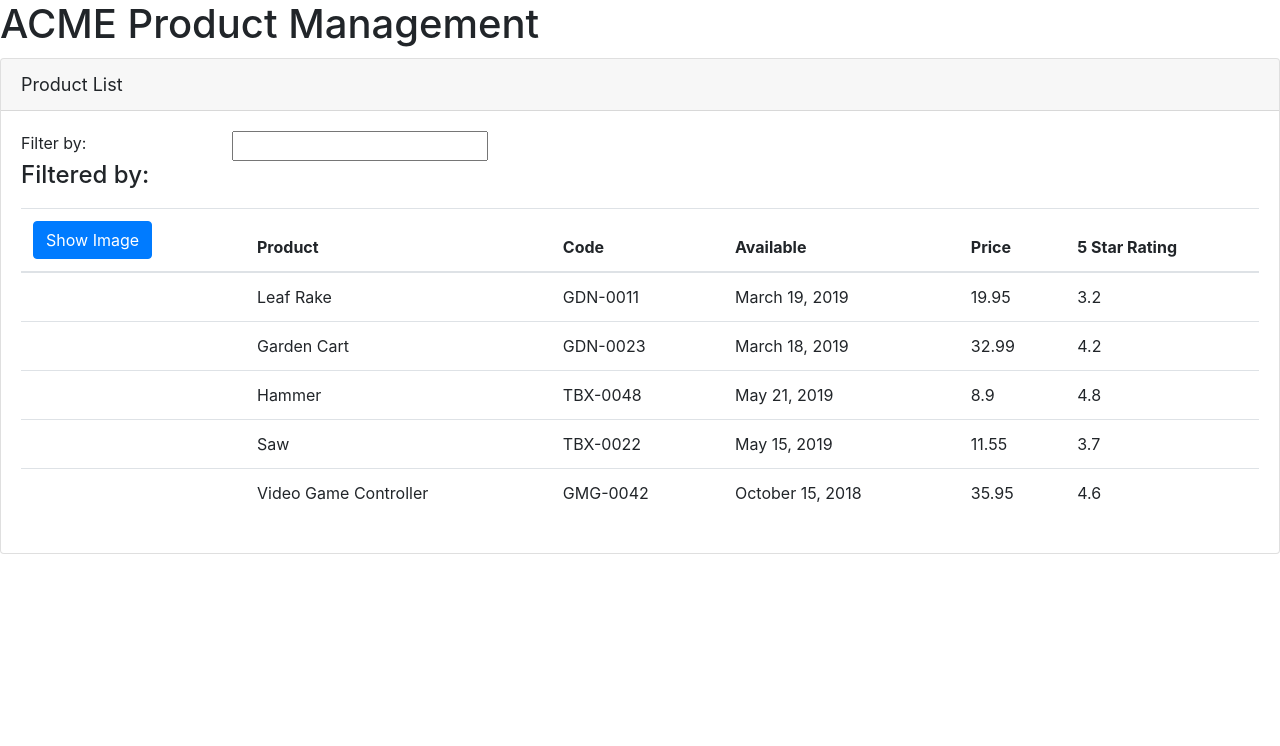
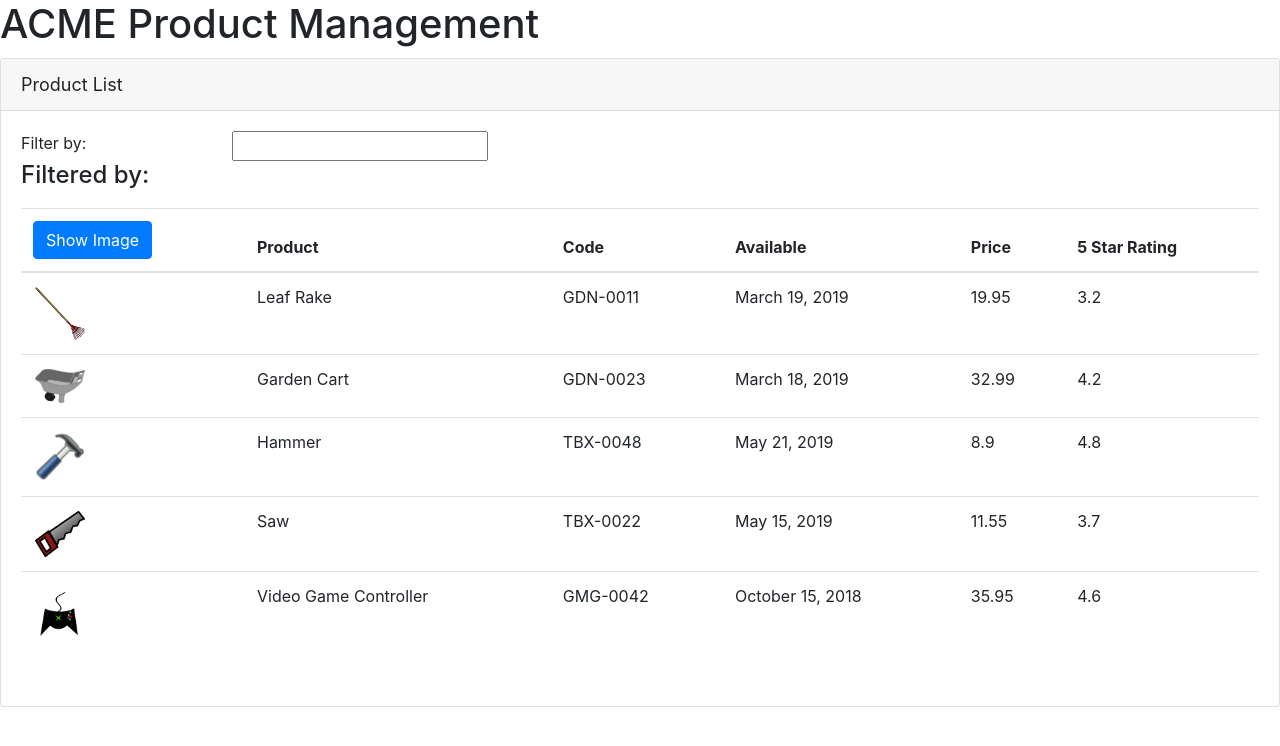
Before and after one commit to ransn/APM-practice, an Angular app: page / in a window 1280 px wide. Shown: the top 746 px of the page. Built offline with nearby package versions, Linux system fonts and the light colour scheme.

Commit message:
property binding

```diff
--- a/src/app/products/product-list.component.html
+++ b/src/app/products/product-list.component.html
@@ -32,7 +32,12 @@
           </thead>
           <tbody>
             <tr *ngFor='let product of products'>
-                <td></td>
+                <td>
+                  <img [src] = 'product.imageUrl'
+                  [style.width.px]='imageWidth'
+                  [style.margin.px] = 'imageMargin'
+                  [title]='product.productName'/>
+                </td>
                 <td>{{product.productName}}</td>
                 <td>{{product.productCode}}</td>
                 <td>{{product.releaseDate}}</td>
--- a/src/app/products/product-list.component.ts
+++ b/src/app/products/product-list.component.ts
@@ -5,6 +5,8 @@ import {Component} from '@angular/core'
 })
 export class ProductListComponent{
     pageTitle: string = "Product List";
+    imageWidth: number = 50;
+    imageMargin: number = 2;
     products: any[] = [
         {
           "productId": 1,
```
